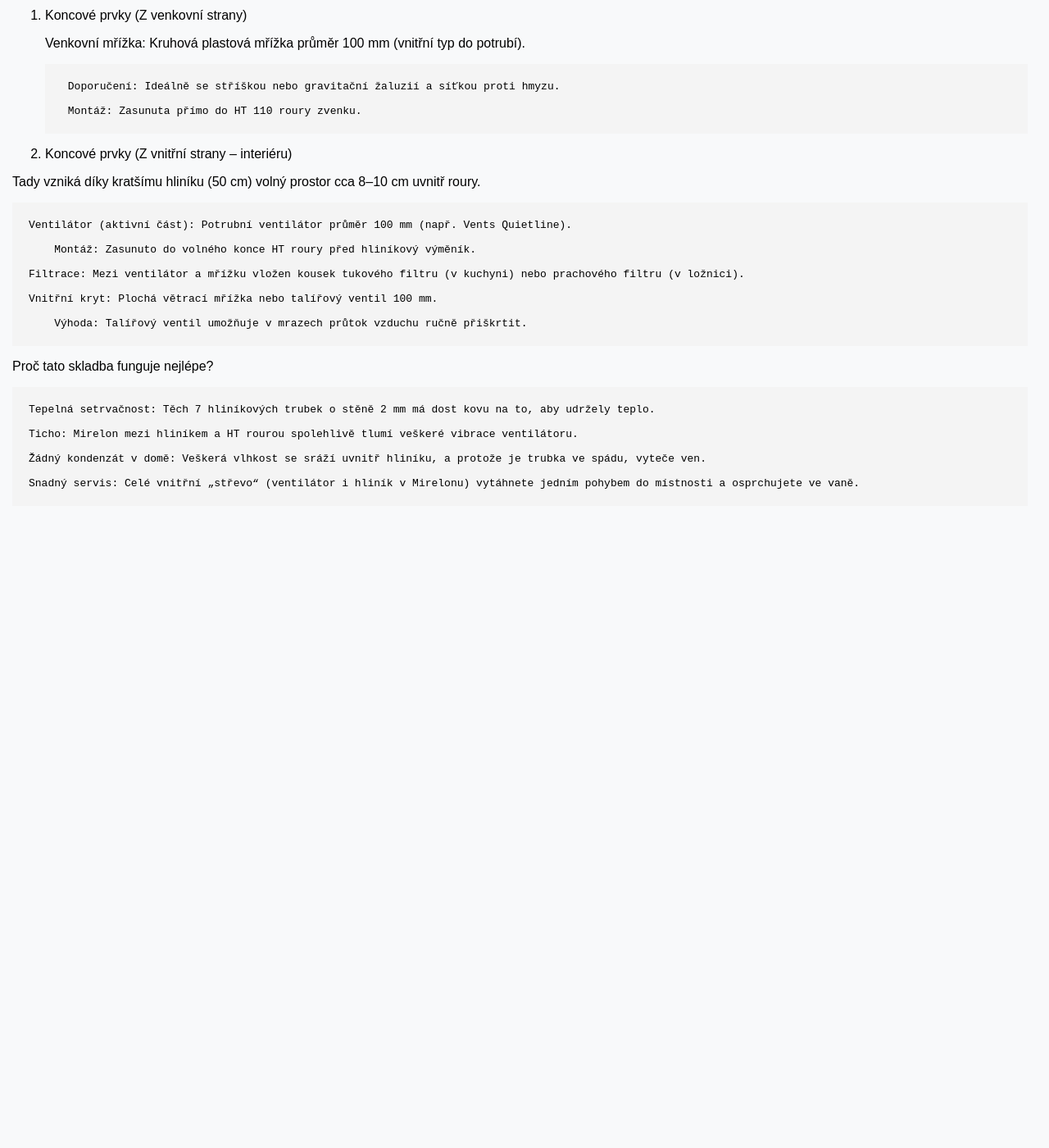
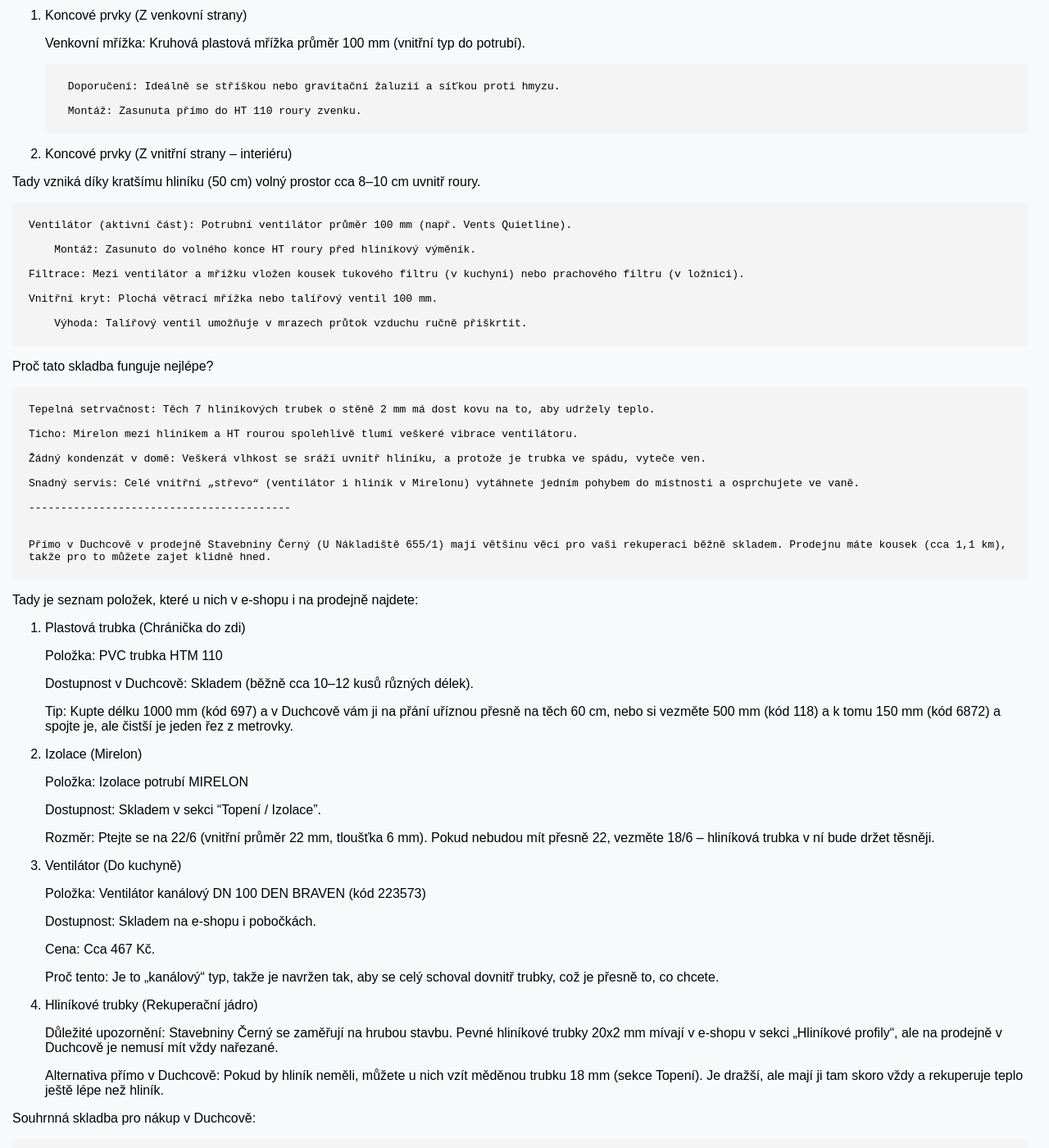
Before and after one commit to bedjan/bedjan.github.io, a Jekyll site: the page built from rekuperace.md, in a window 1280 px wide and 1400 px high, scrolled down 1630 px. Shown: the whole window at 82% size. Built offline with Jekyll 4.4.1, drawn with Linux system fonts in a browser that asks for light colours; our own code applies the rules of GitHub Pages for plain Markdown files; before the commit the page ends 2260 px from its top, so only the background shows below that; some of the changed text lies outside the part shown.

Commit message:
Update rekuperace.md

```diff
--- a/rekuperace.md
+++ b/rekuperace.md
@@ -112,3 +112,63 @@ Proč tato skladba funguje nejlépe?
     Žádný kondenzát v domě: Veškerá vlhkost se sráží uvnitř hliníku, a protože je trubka ve spádu, vyteče ven.
 
     Snadný servis: Celé vnitřní „střevo“ (ventilátor i hliník v Mirelonu) vytáhnete jedním pohybem do místnosti a osprchujete ve vaně.
+
+    -----------------------------------------
+
+
+    Přímo v Duchcově v prodejně Stavebniny Černý (U Nákladiště 655/1) mají většinu věcí pro vaši rekuperaci běžně skladem. Prodejnu máte kousek (cca 1,1 km), takže pro to můžete zajet klidně hned.
+
+Tady je seznam položek, které u nich v e-shopu i na prodejně najdete:
+1. Plastová trubka (Chránička do zdi)
+
+    Položka: PVC trubka HTM 110
+
+    Dostupnost v Duchcově: Skladem (běžně cca 10–12 kusů různých délek).
+
+    Tip: Kupte délku 1000 mm (kód 697) a v Duchcově vám ji na přání uříznou přesně na těch 60 cm, nebo si vezměte 500 mm (kód 118) a k tomu 150 mm (kód 6872) a spojte je, ale čistší je jeden řez z metrovky.
+
+2. Izolace (Mirelon)
+
+    Položka: Izolace potrubí MIRELON
+
+    Dostupnost: Skladem v sekci "Topení / Izolace".
+
+    Rozměr: Ptejte se na 22/6 (vnitřní průměr 22 mm, tloušťka 6 mm). Pokud nebudou mít přesně 22, vezměte 18/6 – hliníková trubka v ní bude držet těsněji.
+
+3. Ventilátor (Do kuchyně)
+
+    Položka: Ventilátor kanálový DN 100 DEN BRAVEN (kód 223573)
+
+    Dostupnost: Skladem na e-shopu i pobočkách.
+
+    Cena: Cca 467 Kč.
+
+    Proč tento: Je to „kanálový“ typ, takže je navržen tak, aby se celý schoval dovnitř trubky, což je přesně to, co chcete.
+
+4. Hliníkové trubky (Rekuperační jádro)
+
+    Důležité upozornění: Stavebniny Černý se zaměřují na hrubou stavbu. Pevné hliníkové trubky 20x2 mm mívají v e-shopu v sekci „Hliníkové profily“, ale na prodejně v Duchcově je nemusí mít vždy nařezané.
+
+    Alternativa přímo v Duchcově: Pokud by hliník neměli, můžete u nich vzít měděnou trubku 18 mm (sekce Topení). Je dražší, ale mají ji tam skoro vždy a rekuperuje teplo ještě lépe než hliník.
+
+Souhrnná skladba pro nákup v Duchcově:
+
+    Vnější obal: HT trubka DN 110 (uříznout na 600 mm).
+
+    Výplň: 7x hliníková (nebo měděná) trubka 20 mm (délka 500 mm).
+
+    Izolace: 7x Mirelon 22/6 (nařezat na 500–600 mm).
+
+    Pohon: Ventilátor kanálový DN 100 (vložit z vnitřní strany).
+
+    Zakončení: 2x mřížka kruhová 100 mm (mají je v sekci „Odvětrávání“).
+
+Otevírací doba v Duchcově:
+
+    Po–Pá: 7:00 – 17:00
+
+    So: 7:00 – 14:00
+
+Pokud tam pojedete, doporučuji nejdřív zavolat na +420 777 232 193, aby vám ty hliníkové trubky (pokud je mají v centrálním skladu) stáhli přímo na prodejnu v Duchcově, pokud by tam náhodou chyběly.
+
+Chcete, abych vám vypsal i přesné kódy těch mřížek, které u Černého do té 110mm trubky pasují nejlépe?
```
